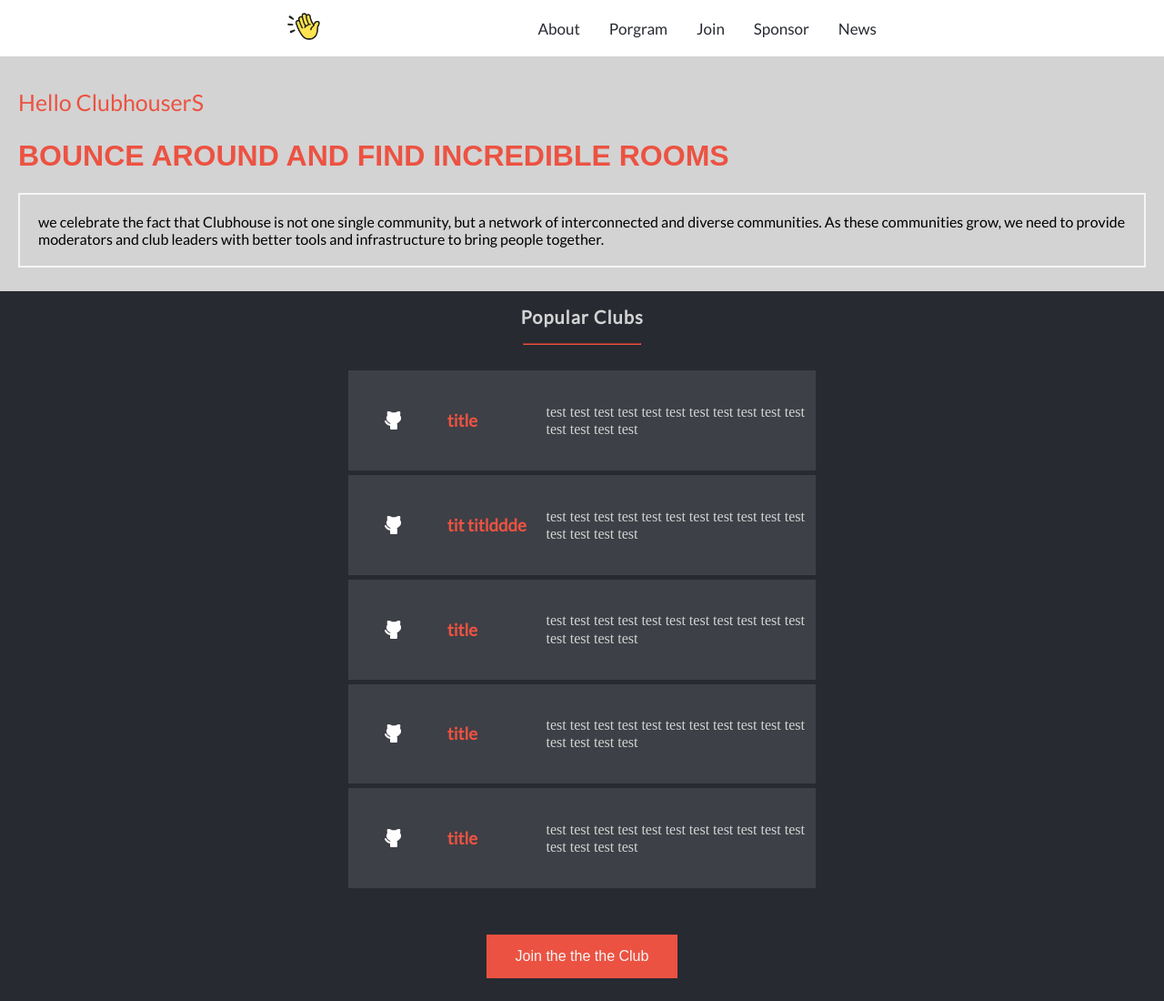
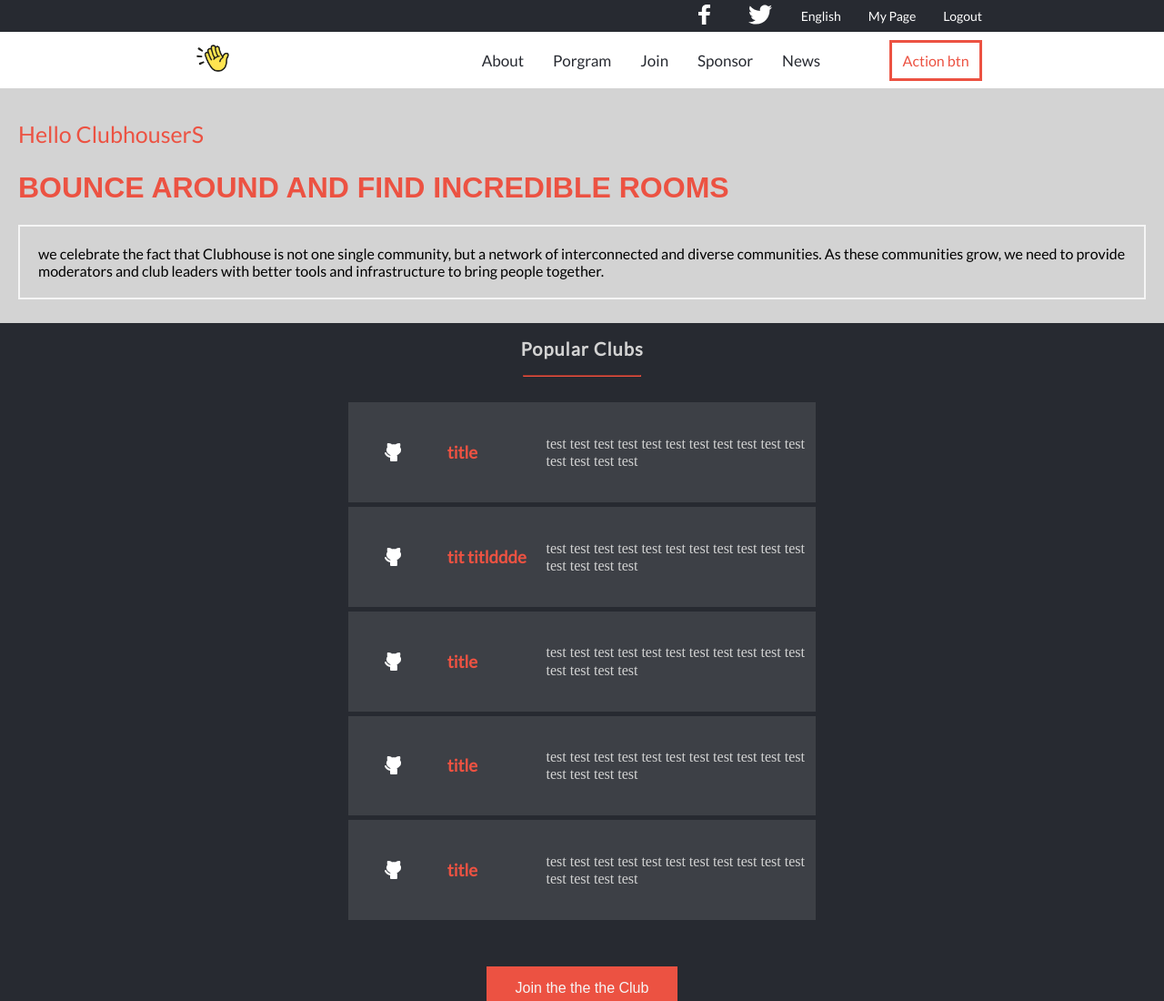
Before and after one commit to ahmedtaa/social-event, a plain HTML site: page index.html in a window 1280 px wide. Shown: the top 1100 px of the page at 91% size. Drawn offline with Linux system fonts and the light colour scheme; a web font is replaced by a local one.

Commit message:
Add social media nav

```diff
--- a/css/style.css
+++ b/css/style.css
@@ -76,13 +76,16 @@ body {
   }
 }
 /* End Menu overlat */
-/* Add a black background color to the top navigation */
+
+/* Start Desktop Nav*/
+/* Add a white background color to the top navigation */
 .topnav {
-  display: flex;
+  display: none;
   justify-content: center;
   background-color: rgb(255, 255, 255);
   overflow: hidden;
-  margin: 0 300px;
+  margin: 0 200px;
+  gap: 2 0px;
 }
 
 /* Style the links inside the navigation bar */
@@ -108,8 +111,34 @@ body {
 .topnav a img {
   height: 30px;
 }
-/* Start Desktop Nav*/
-
+.topnav button {
+  background-color: white;
+  color: var(--orange);
+  font-family: var(--lato);
+  text-align: center;
+  text-decoration: none;
+  font-size: 16px;
+  width: 20px;
+  height: 45px;
+  border: solid;
+  align-self: center;
+  flex-grow: 1;
+  margin-left: 60px;
+}
+.social-nav {
+  display: flex;
+  gap: 30px;
+  justify-content: flex-end;
+  background-color: var(--black);
+  align-items: center;
+  padding: 0 200px;
+}
+.social-nav a {
+  text-decoration: none;
+  font-family: var(--lato);
+  color: white;
+  font-size: 14px;
+}
 /* End Desktop Nav */
 
 .header-wrap {
@@ -272,4 +301,7 @@ body {
   .mobile-nav {
     display: none;
   }
+  .topnav {
+    display: flex;
+  }
 }
--- a/index.html
+++ b/index.html
@@ -28,6 +28,28 @@
     </nav>
     <!-- End mobile nav -->
     <!-- Start Desktop Nav -->
+    <nav class="social-nav">
+        <a href=""><svg xmlns="http://www.w3.org/2000/svg" xmlns:xlink="http://www.w3.org/1999/xlink"
+                viewBox="0 0 32 32" version="1.1" role="img" aria-labelledby="at-svg-facebook-2"
+                style="fill: rgb(255, 255, 255); width: 32px; height: 32px;" class="at-icon at-icon-facebook">
+                <title id="at-svg-facebook-2"></title>
+                <g>
+                    <path
+                        d="M22 5.16c-.406-.054-1.806-.16-3.43-.16-3.4 0-5.733 1.825-5.733 5.17v2.882H9v3.913h3.837V27h4.604V16.965h3.823l.587-3.913h-4.41v-2.5c0-1.123.347-1.903 2.198-1.903H22V5.16z"
+                        fill-rule="evenodd"></path>
+                </g>
+            </svg>
+        </a>
+        <a href=""><svg xmlns="http://www.w3.org/2000/svg" x="0px" y="0px" width="30" height="30" viewBox="0 0 30 30"
+                style=" fill:#ffffff;">
+                <path
+                    d="M28,6.937c-0.957,0.425-1.985,0.711-3.064,0.84c1.102-0.66,1.947-1.705,2.345-2.951c-1.03,0.611-2.172,1.055-3.388,1.295 c-0.973-1.037-2.359-1.685-3.893-1.685c-2.946,0-5.334,2.389-5.334,5.334c0,0.418,0.048,0.826,0.138,1.215 c-4.433-0.222-8.363-2.346-10.995-5.574C3.351,6.199,3.088,7.115,3.088,8.094c0,1.85,0.941,3.483,2.372,4.439 c-0.874-0.028-1.697-0.268-2.416-0.667c0,0.023,0,0.044,0,0.067c0,2.585,1.838,4.741,4.279,5.23 c-0.447,0.122-0.919,0.187-1.406,0.187c-0.343,0-0.678-0.034-1.003-0.095c0.679,2.119,2.649,3.662,4.983,3.705 c-1.825,1.431-4.125,2.284-6.625,2.284c-0.43,0-0.855-0.025-1.273-0.075c2.361,1.513,5.164,2.396,8.177,2.396 c9.812,0,15.176-8.128,15.176-15.177c0-0.231-0.005-0.461-0.015-0.69C26.38,8.945,27.285,8.006,28,6.937z">
+                </path>
+            </svg></a>
+        <a href="#">English</a>
+        <a href="#">My Page</a>
+        <a href="#">Logout</a>
+    </nav>
     <nav class="topnav">
         <a class="active" href="#home"> <img src="./img/logo.png" alt=""></a>
         <a href="#about">About</a>
@@ -35,7 +57,7 @@
         <a href="#join">Join</a>
         <a href="#sponsor">Sponsor</a>
         <a href="#news">News</a>
-
+        <button>Action btn</button>
     </nav>
     <!-- End Desktop Nav -->
     <header class="mobile-header header-wrap">
```
